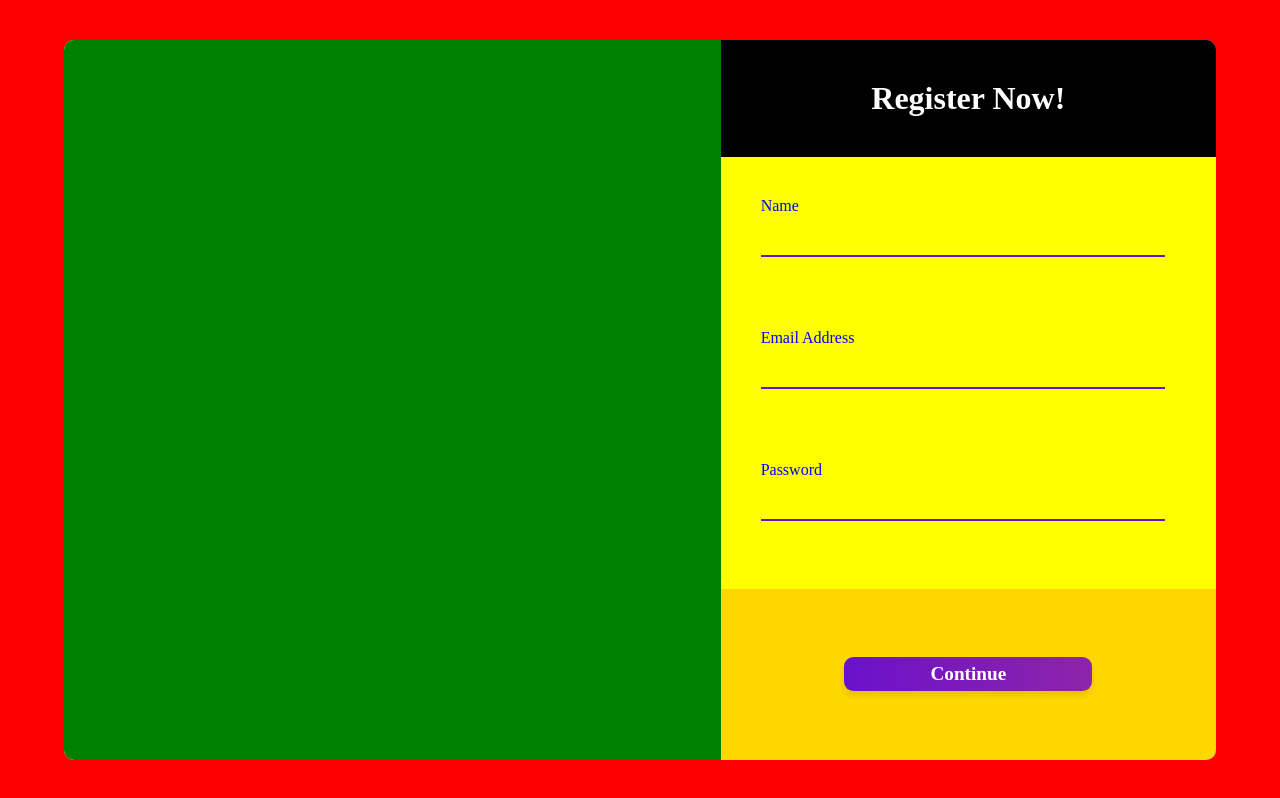
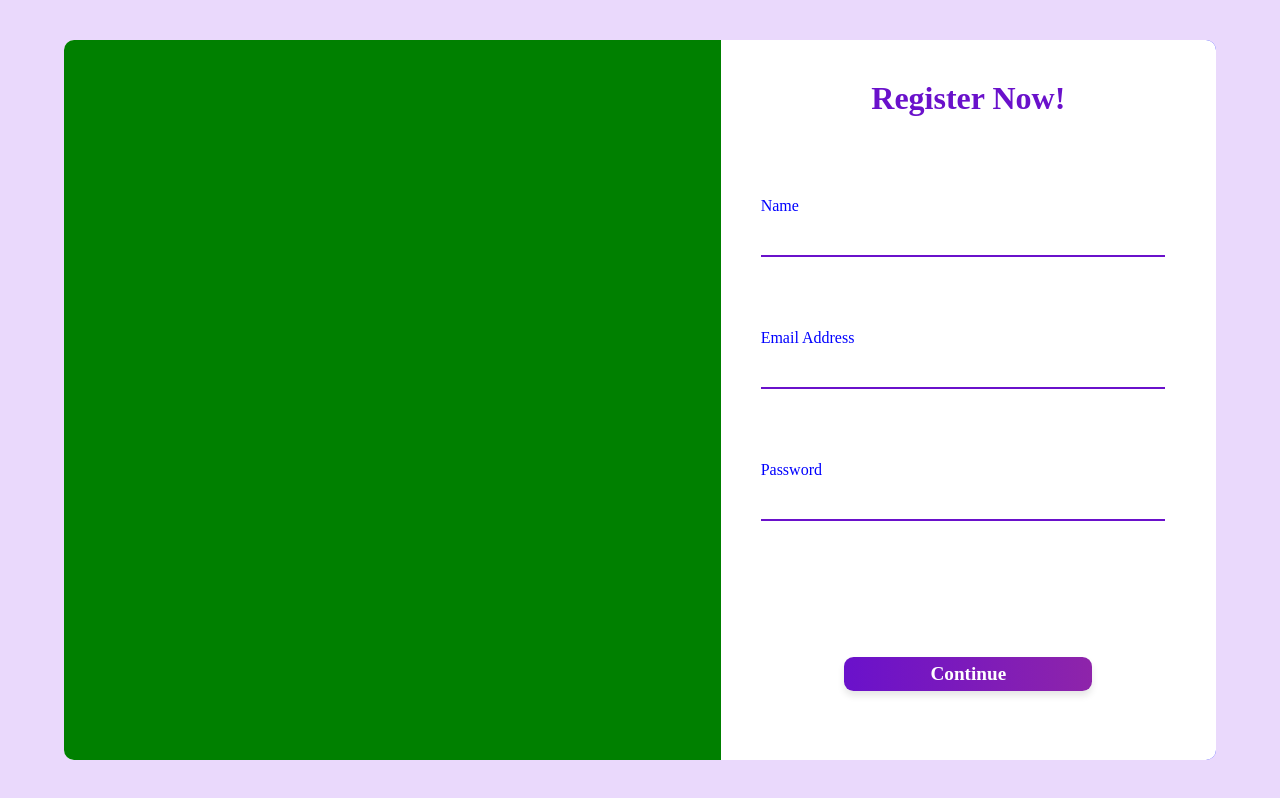
Before and after one commit to bismansahni/refermefrontend, a React (Create React App) app: page / in a window 1280 px wide. Built offline with nearby package versions, Linux system fonts and the light colour scheme; no server answers; the HTML template or start-up script is replaced by a standard one.

Commit message:
Added colors

```diff
--- a/src/styles/Register.css
+++ b/src/styles/Register.css
@@ -1,7 +1,7 @@
 .main-register-container {
     height: 100vh;
     display: flex;
-    background-color: red;
+    background-color: #EAD9FC;
     justify-content: center;
     align-items: center;
     font-family: 'Poppins';
@@ -31,7 +31,7 @@
 
   .heading-box {
     width: 100%;
-    background-color: black;
+    background-color: white;
     color: white;
     text-align: center;
     box-sizing: border-box;
@@ -46,11 +46,12 @@
     font-size: 2em;
     font-weight: bold;
     font-family: 'Poppins';
+    color: #6a11cb;
   }
 
   .form-box {
     height: 63%;
-    background-color: yellow;
+    background-color: white;
     width: 100vh;
   }
 
@@ -58,7 +59,7 @@
     width: 100%;
     display: flex;
     flex-direction: column;
-    background-color: yellow;
+    background-color: white;
     text-align: center;
     margin-top: 5%;
   }
@@ -108,7 +109,7 @@
   }
   .button-box {
     height: 25%;
-    background-color: gold;
+    background-color: white;
     justify-content: center;
     display: flex;
     align-items: center;
@@ -117,7 +118,7 @@
   }
 
   .button-box button {
-    height: 20%; /* Adjusted for relative height */
+    height: 20%;
     width: 50%;
     font-family: 'Poppins';
     font-size: 1.2em; /* Increase font size */
```
